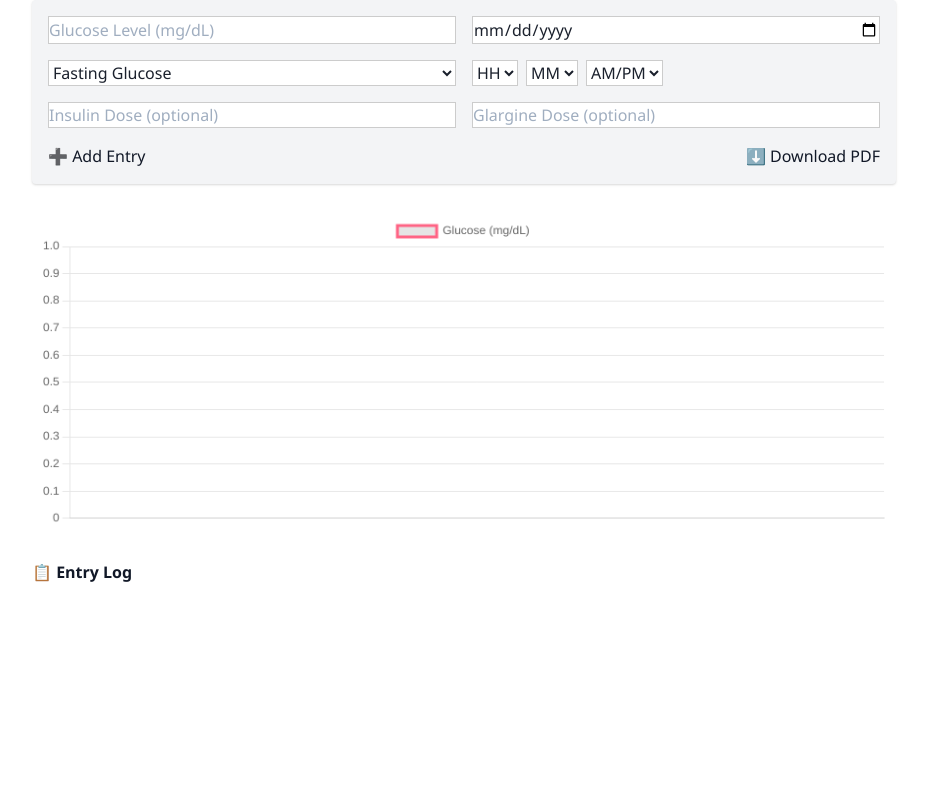
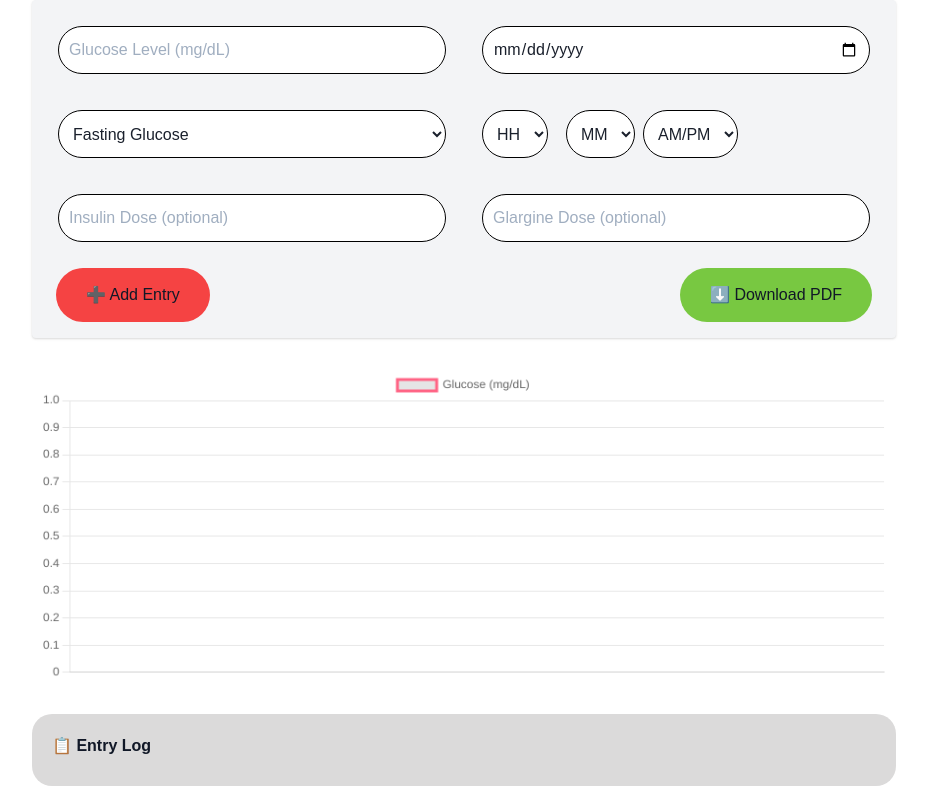
Before and after one commit to anshuman502/blood-glucose-tracker, a plain HTML site: page index.html in a window 1280 px wide. Shown: the part 96-906 px from the top of the page, without its empty margins (176-1103 px from the left). Before the commit the page ends 800 px from the top, so only its background shows below. Drawn offline with nearby package versions, Linux system fonts and the light colour scheme; a web font is replaced by a local one.

Commit message:
Update style.css

```diff
--- a/style.css
+++ b/style.css
@@ -1,5 +1,7 @@
+@import url('https://fonts.googleapis.com/css2?family=Sour+Gummy:ital,wght@0,100..900;1,100..900&display=swap');
 * {
     box-sizing: border-box;
+    font-family: "Sour Gummy", sans-serif;
 }
 
 body {
@@ -44,6 +46,19 @@ select {
     background-color: #ffffff;
     color: #1a202c;
     border: 1px solid #ccc;
+}
+
+.entryList {
+    display: grid;
+    grid-template-columns: 1fr 1fr 1fr;
+    column-gap: 1em;
+    row-gap: 1em;
+}
+
+.entry {
+    padding: 20px;
+    border-radius: 20px;
+    background: rgb(219, 218, 218);
 }
 
 .dark input,
@@ -128,3 +143,39 @@ button:active {
 .hidden {
     display: none;
 }
+
+.input_tag {
+    border-radius: 40px;
+    padding: 10px;
+    height: 3em;
+    border: 1px solid black;
+    margin: 10px;
+}
+
+.entry_btn {
+    background: #f54343;
+    padding: 15px 30px;
+    border-radius: 30px;
+    margin-left: 0.5em;
+}
+
+.down_btn {
+    background: #78C841;
+    padding: 15px 30px;
+    border-radius: 30px;
+    margin-right: 0.5em;
+}
+
+.entry_btn:hover {
+    transform: scale(1.2);
+    background: #f35151;
+}
+
+.down_btn:hover {
+    transform: scale(1.2);
+    background: #7fc550;
+}
+
+.input_tag:hover {
+    transform: scale(1.1);
+}
```
